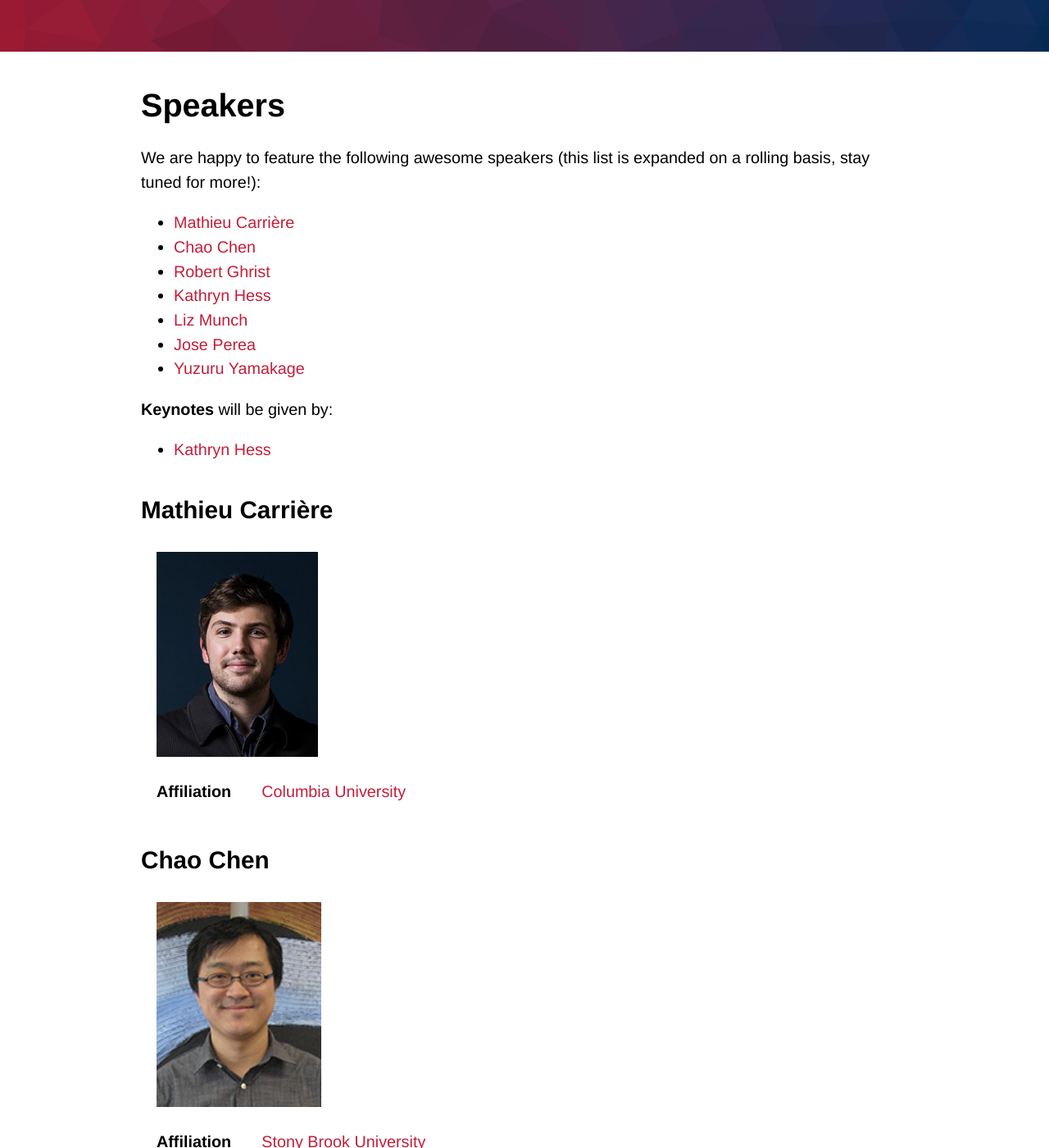
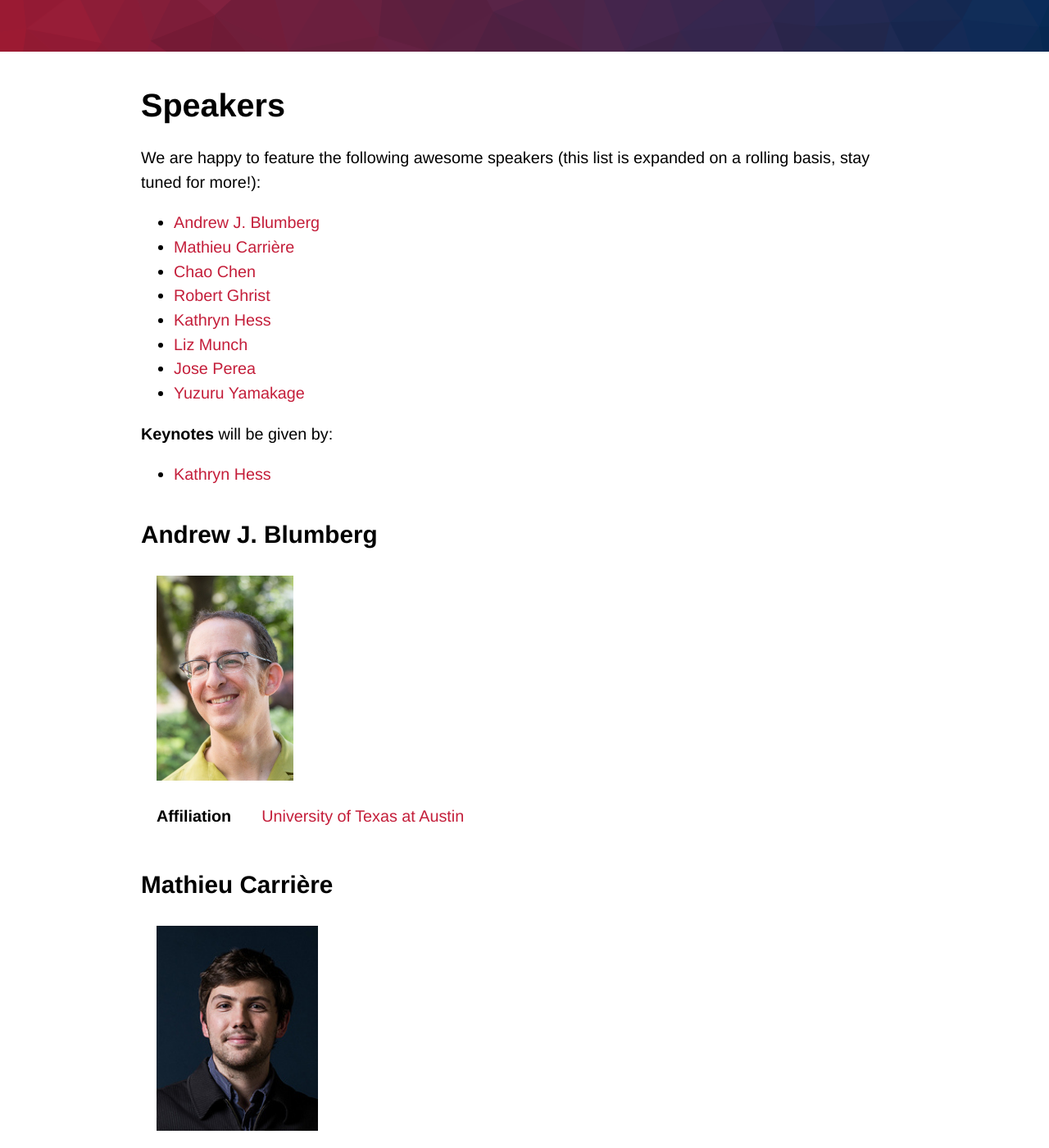
Before and after one commit to tda-in-ml/tda-in-ml.github.io, a Jekyll site: the page built from speakers.md, in a window 1280 px wide and 1400 px high, scrolled down 365 px. Shown: the whole window at 82% size. Built offline with Jekyll 4.4.1, drawn with Linux system fonts in a browser that asks for light colours; some web fonts are replaced; our own code applies the rules of GitHub Pages for plain Markdown files.

Commit message:
Extended list of speakers

```diff
--- a/speakers.md
+++ b/speakers.md
@@ -7,6 +7,7 @@ layout: default
 We are happy to feature the following awesome speakers&nbsp;(this list
 is expanded on a rolling basis, stay tuned for more!):
 
+- [Andrew J. Blumberg](#andrew-j.-blumberg)
 - [Mathieu Carrière](#mathieu-carrière)
 - [Chao Chen](#chao-chen)
 - [Robert Ghrist](#robert-ghrist)
@@ -18,6 +19,12 @@ is expanded on a rolling basis, stay tuned for more!):
 **Keynotes** will be given by:
 
 - [Kathryn Hess](#kathryn-hess)
+
+## Andrew J. Blumberg
+
+| <img src="/assets/images/speakers/ab.jpg" alt="Andrew J. Blumberg" height="250px" /> |
+
+| **Affiliation** | [University of Texas at Austin](https://web.ma.utexas.edu/users/blumberg) |
 
 ## Mathieu Carrière
 
```
Also changed, not shown: assets/images/speakers/ab.jpg (added).
